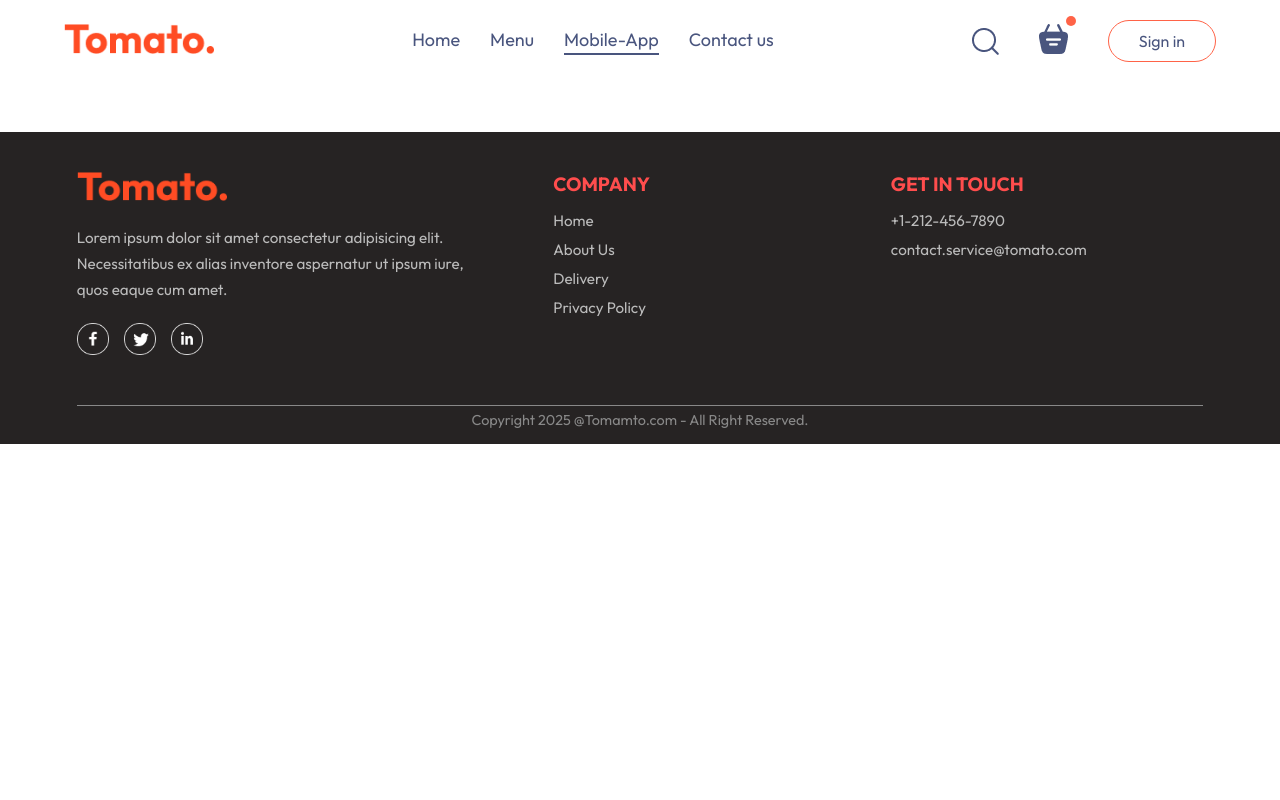
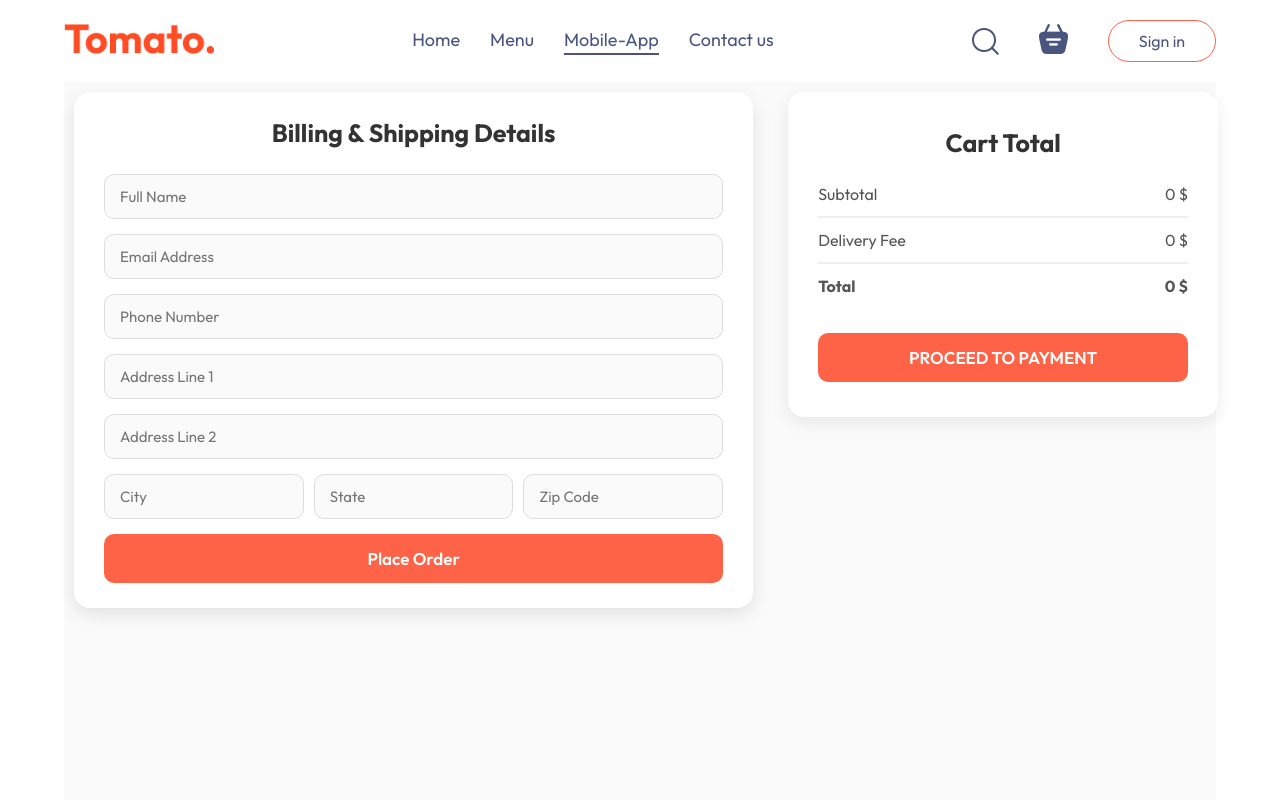
Before and after one commit to vijaysolanki9079/FeastHut-Kitchen, a React (Vite) app in the folder frontend/: page /order in a window 1280 px wide. Shown: the top 800 px of the page. Built offline with nearby package versions, Linux system fonts and the light colour scheme.

Commit message:
place-order-page-completed

```diff
--- a/frontend/src/App.jsx
+++ b/frontend/src/App.jsx
@@ -19,7 +19,7 @@ const App = () => {
         <Routes>
             <Route path='/' element = {<Home />} />
             <Route path='/cart' element = {<Cart />} />
-            <Route path='/placeorder' element = {<PlaceOrder />} />
+            <Route path='/order' element = {<PlaceOrder />} />
         </Routes>
       </div>
 
--- a/frontend/src/componemts/FoodDisplay/FoodDisplay.css
+++ b/frontend/src/componemts/FoodDisplay/FoodDisplay.css
@@ -1,4 +1,3 @@
-
 .food-display {
   margin-top: 30px;
 }
--- a/frontend/src/componemts/Navbar/Navbar.jsx
+++ b/frontend/src/componemts/Navbar/Navbar.jsx
@@ -1,10 +1,12 @@
-import React, { useState } from 'react'
+import React, { useContext, useState } from 'react'
 import './Navbar.css'
 import { assets } from '../../assets/assets'
 import { Link } from 'react-router-dom';
+import { StoreContext } from '../../context/StoreContext';
 
 export const Navbar = ({setShowLogin}) => {
   const [menu, setMenu] = useState("mobile-app");
+  const {getTotalCartAmount} = useContext(StoreContext);
 
   return (
     <div className='navbar'>
@@ -21,7 +23,7 @@ export const Navbar = ({setShowLogin}) => {
         <img className='search' src = {assets.search_icon} alt="" />
         <div className="navbar-search-icon">
           <Link to='/cart'><img src={assets.basket_icon} alt="" /> </Link>
-          <div className="dot"></div>
+          <div className={getTotalCartAmount()===0 ? "" : "dot"} ></div>
         </div>
         <button onClick={() => setShowLogin(true)}>Sign in</button>
       </div>
--- a/frontend/src/context/StoreContext.jsx
+++ b/frontend/src/context/StoreContext.jsx
@@ -19,9 +19,17 @@ const StoreContextProvider = (props) => {
     setCartItems((prev) => ({ ...prev, [itemId]: prev[itemId] - 1 }));
   };
 
-  useEffect(() => {
-      console.log(cartItems)
-  }, [cartItems])
+  // cart total
+  const getTotalCartAmount = () => {
+    let totalAmount = 0;
+    for(const item in cartItems){
+      if(cartItems[item] > 0){
+        let itemInfo = food_list.find((product) => product._id === item)
+        totalAmount += itemInfo.price * cartItems[item];
+      }
+    }
+    return totalAmount;
+  }
 
   const contextValue = {
     food_list,
@@ -29,6 +37,7 @@ const StoreContextProvider = (props) => {
     setCartItems,
     addToCart,
     removeFromCart,
+    getTotalCartAmount,
   };
 
   return (
--- a/frontend/src/pages/Cart/Cart.css
+++ b/frontend/src/pages/Cart/Cart.css
@@ -16,7 +16,7 @@
   background: #ffffff;
   border-radius: 16px;
   box-shadow: 0 6px 18px rgba(0, 0, 0, 0.1);
-  padding: 20px 0px;
+  padding: 20px 5px;
   border-top: 6px solid tomato;
 }
 
@@ -38,7 +38,7 @@
   align-items: center;
   text-align: center;
   color: #555;
-  padding: 15px 0;
+  /* padding: 15px 0; */
   border-bottom: 1px solid #eee;
   transition: background 0.3s ease;
 }
@@ -77,7 +77,7 @@
   flex: 0 0 40%;
   display: flex;
   flex-direction: column;
-  gap: 30px;
+  gap: 25px;
 }
 
 /* --- CART TOTAL BOX --- */
@@ -87,7 +87,6 @@
   padding: 35px 30px;
   border-radius: 16px;
   box-shadow: 0 6px 18px rgba(0, 0, 0, 0.08);
-  border-left: 6px solid tomato;
 }
 
 .cart-total h2 {
--- a/frontend/src/pages/Cart/Cart.jsx
+++ b/frontend/src/pages/Cart/Cart.jsx
@@ -1,9 +1,11 @@
 import React, { useContext } from "react";
 import "./Cart.css";
 import { StoreContext } from "../../context/StoreContext";
+import { useNavigate } from "react-router-dom";
 
 export const Cart = () => {
-  const { cartItems, food_list, removeFromCart } = useContext(StoreContext);
+  const { cartItems, food_list, removeFromCart, getTotalCartAmount } = useContext(StoreContext);
+  const navigate = useNavigate();
 
   return (
     <>
@@ -18,7 +20,6 @@ export const Cart = () => {
             <p>Remove</p>
           </div>
           <br />
-          <hr />
           {food_list.map((item, index) => {
             if (cartItems[item._id] > 0) {
               return (
@@ -41,19 +42,19 @@ export const Cart = () => {
             <div>
               <div class="cart-total-details">
                 <p>Subtotal</p>
-                <p>{0}</p>
+                <p>{getTotalCartAmount()} $</p>
               </div>
               <hr/>
               <div class="cart-total-details">
                 <p>Delivery Fee</p>
-                <p>{2}</p>
+                <p>{getTotalCartAmount() === 0 ? "0" : 2.5} $</p>
               </div>
               <hr/>
               <div class="cart-total-details">
-                <p>Total</p>
-                <p>{0}</p>
+                <b>Total</b>
+                <b>{getTotalCartAmount() === 0 ? "0" : getTotalCartAmount() + 2.5} $</b>
               </div>
-              <button>PROCEED TO CHECKOUT</button>
+              <button onClick={() => navigate('/order')}>PROCEED TO CHECKOUT</button>
             </div>
 
             <div class="cart-promo-code">
--- a/frontend/src/pages/PlaceOrder/PlaceOrder.css
+++ b/frontend/src/pages/PlaceOrder/PlaceOrder.css
@@ -0,0 +1,184 @@
+/* ----------- MAIN PLACE ORDER LAYOUT ----------- */
+.place-order {
+  width: 100%;
+  min-height: 100vh;
+  padding: 10px;
+  display: flex;
+  justify-content: space-between;
+  align-items: flex-start;
+  gap: 35px;
+  background-color: #fafafa;
+  animation: fadeIn 0.4s ease-in-out;
+  /* flex-wrap: wrap;/ */
+  box-sizing: border-box;
+}
+
+/* ----------- LEFT: BILLING & SHIPPING FORM ----------- */
+.place-order-left {
+  flex: 0 0 60%;
+  background-color: white;
+  border-radius: 16px;
+  padding: 25px 30px;
+  box-shadow: 0 6px 18px rgba(0, 0, 0, 0.1);
+  /* border-top: 6px solid tomato; */
+  box-sizing: border-box;
+  min-width: 320px;
+}
+
+.place-order-left h2 {
+  margin-bottom: 25px;
+  font-size: 25px;
+  font-weight: 700;
+  text-align: center;
+  color: #333;
+}
+
+.place-order-form input {
+  width: 100%;
+  padding: 12px 15px;
+  margin-bottom: 15px;
+  border-radius: 10px;
+  border: 1.8px solid #ddd;
+  font-size: 15px;
+  outline: none;
+  transition: all 0.25s ease;
+  background-color: #fafafa;
+}
+
+.place-order-form input:focus {
+  border-color: tomato;
+  box-shadow: 0 0 6px rgba(255, 99, 71, 0.3);
+  background-color: #fff;
+}
+
+.form-row {
+  display: flex;
+  gap: 10px;
+  flex-wrap: wrap;
+}
+
+.form-row input {
+  flex: 1;
+  min-width: 100px;
+}
+
+.place-order-form button {
+  width: 100%;
+  padding: 14px 0;
+  border: none;
+  border-radius: 10px;
+  background-color: tomato;
+  color: white;
+  font-size: 17px;
+  font-weight: 600;
+  cursor: pointer;
+  transition: all 0.3s ease;
+}
+
+.place-order-form button:hover {
+  background-color: #e14b33;
+  transform: translateY(-2px);
+}
+
+/* ----------- RIGHT: ORDER SUMMARY ----------- */
+.place-order-right {
+  flex: 0 0 40%;
+  display: flex;
+  flex-direction: column;
+  gap: 25px;
+  min-width: 300px;
+  box-sizing: border-box;
+}
+
+.order-summary {
+  background-color: white;
+  border-radius: 16px;
+  padding: 35px 30px;
+  box-shadow: 0 6px 18px rgba(0, 0, 0, 0.08);
+  border-left: 6px solid tomato;
+}
+
+.order-summary h2 {
+  text-align: center;
+  font-size: 25px;
+  font-weight: 700;
+  margin-bottom: 25px;
+  color: #333;
+}
+
+.summary-item,
+.summary-total {
+  display: flex;
+  justify-content: space-between;
+  align-items: center;
+  font-size: 16px;
+  color: #555;
+}
+
+.summary-total {
+  font-weight: 600;
+  font-size: 18px;
+  margin-top: 10px;
+}
+
+.order-summary hr {
+  border: none;
+  border-bottom: 2px solid #eee;
+  margin: 6px 0;
+}
+
+.checkout-btn {
+  width: 100%;
+  margin-top: 20px;
+  padding: 14px 0;
+  border-radius: 10px;
+  background-color: tomato;
+  color: white;
+  font-weight: 600;
+  border: none;
+  cursor: pointer;
+  font-size: 17px;
+  transition: all 0.3s ease;
+}
+
+.checkout-btn:hover {
+  background-color: #e14b33;
+  transform: translateY(-2px);
+}
+
+/* ----------- ANIMATION ----------- */
+@keyframes fadeIn {
+  from {
+    opacity: 0;
+    transform: translateY(10px);
+  }
+  to {
+    opacity: 1;
+    transform: translateY(0);
+  }
+}
+
+/* ----------- RESPONSIVE ----------- */
+@media (max-width: 1024px) {
+  .place-order {
+    flex-direction: column;
+    align-items: center;
+  }
+
+  .place-order-left,
+  .place-order-right {
+    width: 100%;
+  }
+
+  .place-order-right {
+    min-width: unset;
+  }
+}
+
+/* Prevent horizontal scroll */
+html, body {
+  width: 100%;
+  overflow-x: hidden;
+  margin: 0;
+  padding: 0;
+}
--- a/frontend/src/pages/PlaceOrder/PlaceOrder.jsx
+++ b/frontend/src/pages/PlaceOrder/PlaceOrder.jsx
@@ -1,10 +1,55 @@
-import React from 'react'
-import "./PlaceOrder.css"
+import React, { useContext } from "react";
+import "./PlaceOrder.css";
+import { StoreContext } from "../../context/StoreContext";
 
 const PlaceOrder = () => {
+  const { getTotalCartAmount } = useContext(StoreContext);
+
   return (
-    <div>PlaceOrder</div>
-  )
-}
+    <div className="place-order">
+      {/* Left side - Billing & Shipping */}
+      <div className="place-order-left">
+        <h2>Billing & Shipping Details</h2>
+        <form className="place-order-form">
+          <input type="text" placeholder="Full Name" required />
+          <input type="email" placeholder="Email Address" required />
+          <input type="tel" placeholder="Phone Number" required />
+          <input type="text" placeholder="Address Line 1" required />
+          <input type="text" placeholder="Address Line 2" />
+          <div className="form-row">
+            <input type="text" placeholder="City" required />
+            <input type="text" placeholder="State" required />
+            <input type="text" placeholder="Zip Code" required />
+          </div>
+          <button type="submit">Place Order</button>
+        </form>
+      </div>
 
-export default PlaceOrder
+      {/* Right side - Cart Summary */}
+      <div className="place-order-right">
+        <div className="cart-total">
+          <h2>Cart Total</h2>
+          <div>
+              <div class="cart-total-details">
+                <p>Subtotal</p>
+                <p>{getTotalCartAmount()} $</p>
+              </div>
+              <hr/>
+              <div class="cart-total-details">
+                <p>Delivery Fee</p>
+                <p>{getTotalCartAmount() === 0 ? "0" : 2.5} $</p>
+              </div>
+              <hr/>
+              <div class="cart-total-details">
+                <b>Total</b>
+                <b>{getTotalCartAmount() === 0 ? "0" : getTotalCartAmount() + 2.5} $</b>
+              </div>
+          </div>
+          <button className="checkout-btn">PROCEED TO PAYMENT</button>
+        </div>
+      </div>
+    </div>
+  );
+};
+
+export default PlaceOrder;
```
Also changed, not shown: frontend/src/componemts/ExploreMenu/ExploreMenu.jsx (+32 -18 lines).
